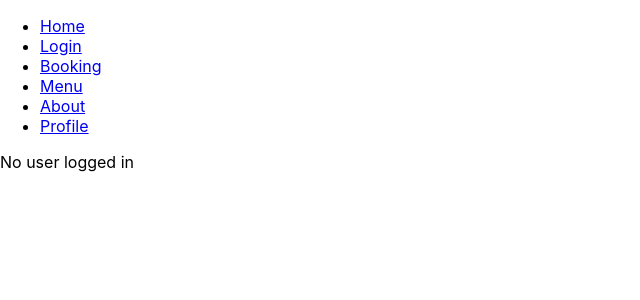
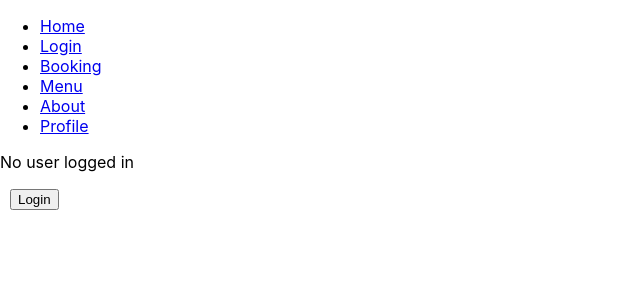
Before and after one commit to haydenkarl22/SHHReservationApp, a React (Create React App) app in the folder frontend/: page /profile in a window 1280 px wide. Shown: the top 300 px of the page, without its empty margins (0-640 px from the left). Built offline with nearby package versions, Linux system fonts and the light colour scheme.

Commit message:
Profile Page implemented as well as username system

```diff
--- a/frontend/src/pages/Profile.js
+++ b/frontend/src/pages/Profile.js
@@ -8,6 +8,10 @@ const Profile = () => {
     const [username, setUsername] = useState('');
     const user = auth.currentUser;
     const navigate = useNavigate();
+
+    const handleLoginClick = async (e) => {
+        navigate('/login');
+    };
 
     useEffect(() => {
         if (user) {
@@ -47,7 +51,14 @@ const Profile = () => {
     };
 
     if (!user) {
-        return <p>No user logged in</p>;
+        return (
+        <div>
+            <p>No user logged in</p>
+            <button onClick={handleLoginClick} style={{ marginLeft: '10px' }}>
+                Login
+            </button>
+        </div>
+        );
     }
 
     return (
```
